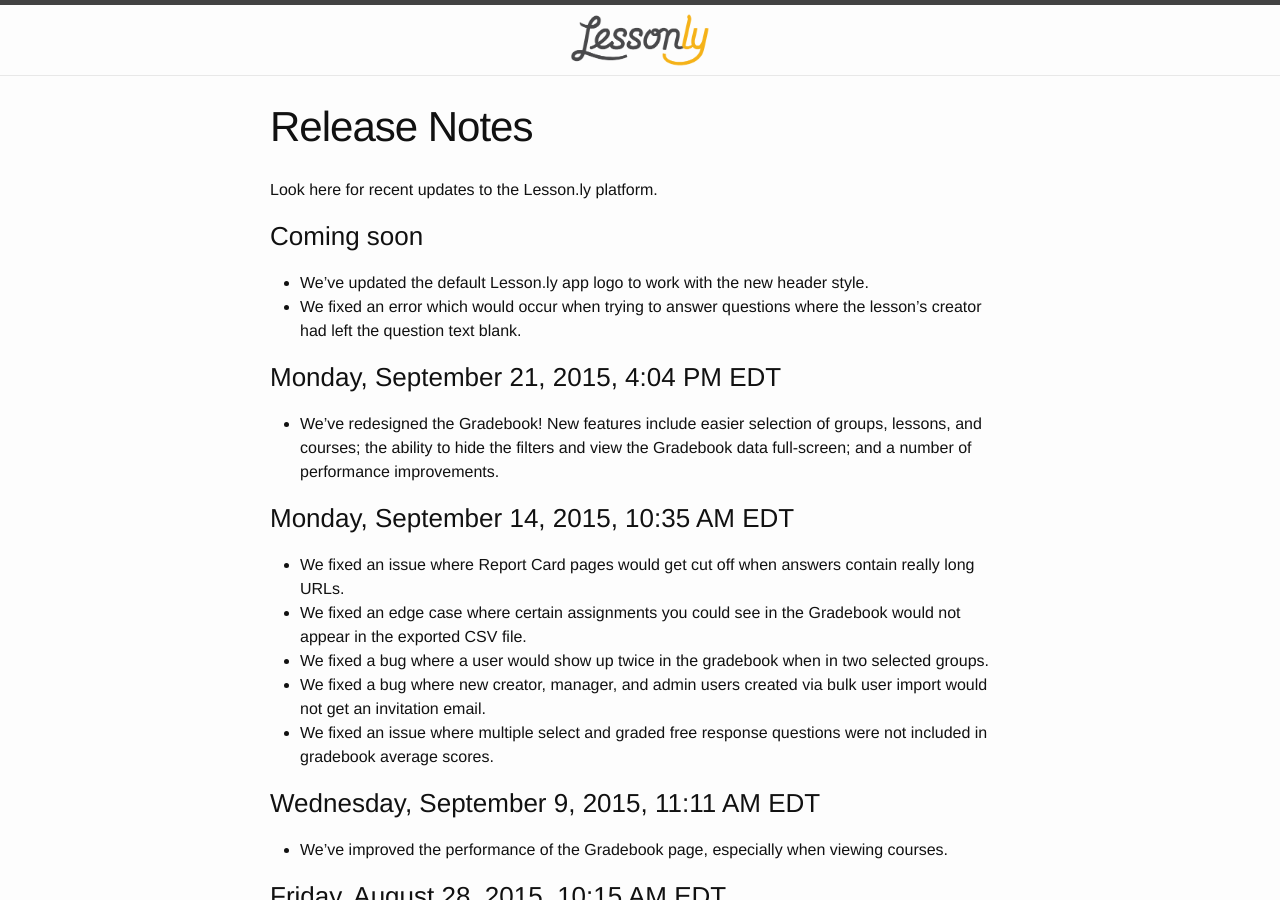
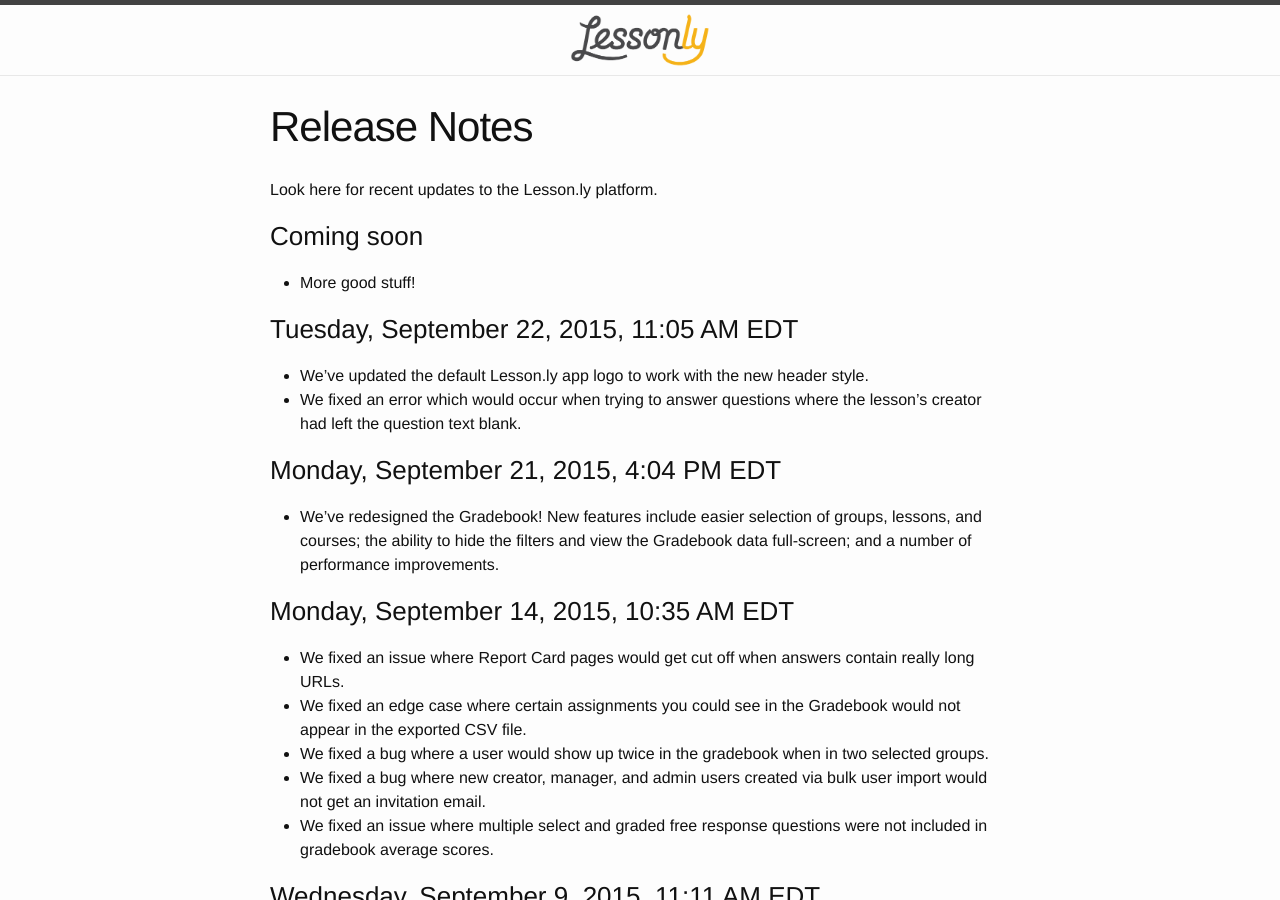
Before and after one commit to isabella232/lessonly.github.io, a Jekyll site: the page built from release-notes.md, in a window 1280 px wide and 900 px high. Built offline with Jekyll 4.4.1, drawn with Linux system fonts in a browser that asks for light colours.

Commit message:
Update release notes

```diff
--- a/release-notes.md
+++ b/release-notes.md
@@ -7,6 +7,10 @@
 Look here for recent updates to the Lesson.ly platform.
 
 ### Coming soon
+
+- More good stuff!
+
+### Tuesday, September 22, 2015, 11:05 AM EDT
 
 - We've updated the default Lesson.ly app logo to work with the new header style.
 - We fixed an error which would occur when trying to answer questions where the lesson's creator had left the question text blank.
```
